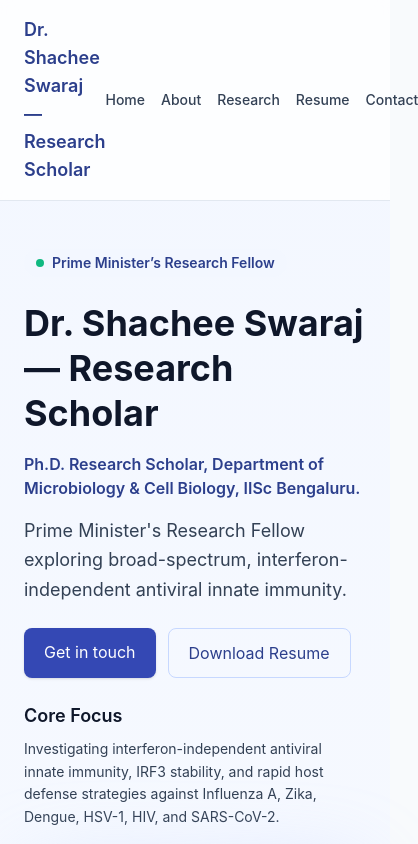
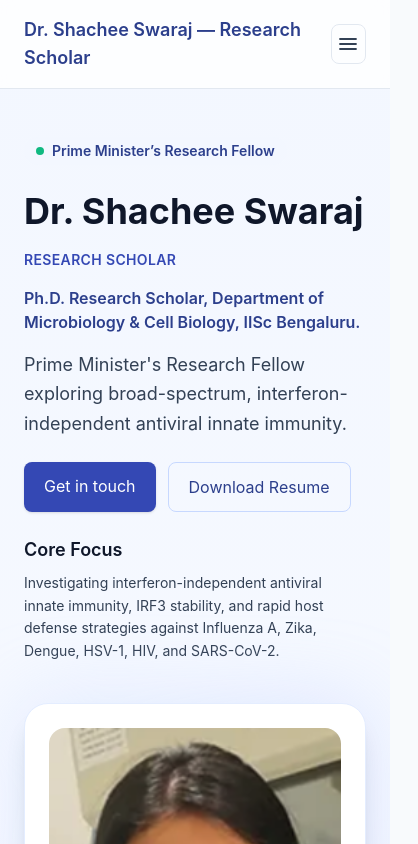
Before and after one commit to midhadomains/Shachee_Nextjs, a Next.js app: page / in a window 390 px wide. Shown: the top 844 px of the page, 418 px wide, since content can reach past the window. Built offline with nearby package versions, Linux system fonts and the light colour scheme.

Commit message:
hamburger working

```diff
--- a/components/Header.js
+++ b/components/Header.js
@@ -1,8 +1,18 @@
+import { useState } from "react";
 import Link from "next/link";
 import { siteData } from "../data/siteData";
 
 export default function Header() {
   const { site, social } = siteData;
+  const [menuOpen, setMenuOpen] = useState(false);
+
+  const navLinks = [
+    { href: "/", label: "Home" },
+    { href: "/about", label: "About" },
+    { href: "/#research", label: "Research" },
+    { href: "/api/resume", label: "Resume", external: true },
+    { href: "/#contact", label: "Contact" }
+  ];
 
   const socials = [
     { id: "github", href: social.github, label: "GitHub", svg: <path d="M12 .5C5.6.5.5 5.7.5 12.2c0 5.2 3.4 9.6 8.2 11.2.6.1.8-.3.8-.6v-2c-3.3.8-4-1.6-4-1.6-.5-1.3-1.1-1.6-1.1-1.6-.9-.7.1-.7.1-.7 1 .1 1.6 1 1.6 1 .9 1.6 2.4 1.1 3 .8.1-.7.4-1.1.7-1.4-2.6-.3-5.3-1.3-5.3-5.8 0-1.3.5-2.4 1.2-3.3-.1-.3-.5-1.5.1-3.1 0 0 1-.3 3.4 1.2a11.5 11.5 0 0 1 6.2 0c2.4-1.5 3.4-1.2 3.4-1.2.6 1.6.2 2.8.1 3.1.8.9 1.2 2 1.2 3.3 0 4.5-2.7 5.5-5.3 5.8.4.3.8.9.8 1.9v2.9c0 .3.2.7.8.6A11.8 11.8 0 0 0 23.5 12C23.5 5.7 18.4.5 12 .5z" /> },
@@ -16,22 +26,26 @@ export default function Header() {
         <Link href="/" className="text-lg font-semibold text-brand-800 hover:text-brand-600">
           {site.title}
         </Link>
-        <nav aria-label="Primary">
+        <nav aria-label="Primary" className="hidden md:block">
           <ul className="flex items-center gap-4 text-sm font-medium text-slate-700">
-            <li><Link href="/" className="hover:text-brand-700">Home</Link></li>
-            <li><Link href="/about" className="hover:text-brand-700">About</Link></li>
-            <li><Link href="/#research" className="hover:text-brand-700">Research</Link></li>
-            <li>
+            {navLinks.map(link => (
+              <li key={link.href}>
+                {link.external ? (
                   <a
-                href="/api/resume"
+                    href={link.href}
                     target="_blank"
                     rel="noreferrer"
                     className="hover:text-brand-700"
                   >
-                Resume
+                    {link.label}
                   </a>
+                ) : (
+                  <Link href={link.href} className="hover:text-brand-700">
+                    {link.label}
+                  </Link>
+                )}
               </li>
-            <li><Link href="/#contact" className="hover:text-brand-700">Contact</Link></li>
+            ))}
           </ul>
         </nav>
         <div className="hidden sm:flex items-center gap-3">
@@ -41,7 +55,119 @@ export default function Header() {
             </a>
           ))}
         </div>
+        <button
+          type="button"
+          className="md:hidden inline-flex items-center justify-center w-10 h-10 rounded-lg border border-slate-200 text-slate-700 hover:bg-brand-50"
+          aria-label="Toggle menu"
+          aria-expanded={menuOpen}
+          onClick={() => setMenuOpen(prev => !prev)}
+        >
+          <svg xmlns="http://www.w3.org/2000/svg" viewBox="0 0 24 24" className="w-6 h-6" aria-hidden="true">
+            {menuOpen ? (
+              <path stroke="currentColor" strokeWidth="1.8" strokeLinecap="round" d="M6 6l12 12M6 18L18 6" />
+            ) : (
+              <path stroke="currentColor" strokeWidth="1.8" strokeLinecap="round" d="M4 7h16M4 12h16M4 17h16" />
+            )}
+          </svg>
+        </button>
       </div>
+      {menuOpen && (
+        <div
+          style={{
+            position: "fixed",
+            top: 0,
+            left: 0,
+            width: "100vw",
+            height: "100vh",
+            zIndex: 2000
+          }}
+        >
+          <div
+            style={{
+              position: "absolute",
+              inset: 0,
+              backgroundColor: "rgba(15,23,42,0.75)"
+            }}
+            onClick={() => setMenuOpen(false)}
+            aria-label="Close menu overlay"
+          />
+          <div
+            style={{
+              position: "absolute",
+              top: 0,
+              right: 0,
+              height: "auto",
+              maxHeight: "90vh",
+              width: "60vw",
+              maxWidth: "480px",
+              minWidth: "200px",
+              background: "#ffffff",
+              color: "#0f172a",
+              boxShadow: "0 20px 60px rgba(0,0,0,0.25)",
+              borderLeft: "1px solid #e2e8f0",
+              display: "flex",
+              flexDirection: "column",
+              overflow: "hidden"
+            }}
+          >
+            <div className="px-5 py-4 flex justify-end border-b border-slate-200">
+              <button
+                onClick={() => setMenuOpen(false)}
+                aria-label="Close menu"
+                className="text-brand-800 hover:text-brand-900"
+              >
+                <svg viewBox="0 0 24 24" className="w-6 h-6" stroke="currentColor" strokeWidth="1.8" strokeLinecap="round">
+                  <path d="M6 6l12 12M6 18L18 6" />
+                </svg>
+              </button>
+            </div>
+            <div style={{ flex: 1, overflowY: "auto" }}>
+              <ul className="divide-y divide-slate-200 text-sm font-semibold">
+                {navLinks.map(link => {
+                  const isResume = link.label === "Resume";
+                  const itemClass = isResume
+                    ? "block py-4 px-5 bg-gradient-to-r from-orange-50 to-rose-50 text-brand-800 shadow-sm"
+                    : "block py-4 px-5 hover:bg-slate-50";
+                  return (
+                    <li key={link.href}>
+                      {link.external ? (
+                        <a
+                          href={link.href}
+                          target="_blank"
+                          rel="noreferrer"
+                          className={itemClass}
+                          onClick={() => setMenuOpen(false)}
+                        >
+                          {link.label}
+                        </a>
+                      ) : (
+                        <Link href={link.href} className={itemClass} onClick={() => setMenuOpen(false)}>
+                          {link.label}
+                        </Link>
+                      )}
+                    </li>
+                  );
+                })}
+              </ul>
+            </div>
+            <div className="px-5 py-4 flex items-center gap-3 border-t border-slate-200">
+              {socials.map(s => (
+                <a
+                  key={s.id}
+                  href={s.href || "#"}
+                  target="_blank"
+                  rel="noreferrer"
+                  aria-label={s.label}
+                  className="p-2 text-slate-600 hover:text-brand-700 hover:bg-brand-50 rounded-full transition"
+                  onClick={() => setMenuOpen(false)}
+                >
+                  <svg aria-hidden="true" viewBox="0 0 24 24" className="w-5 h-5 fill-current">{s.svg}</svg>
+                </a>
+              ))}
+            </div>
+          </div>
+        </div>
+      )}
     </header>
   );
 }
--- a/pages/index.js
+++ b/pages/index.js
@@ -15,7 +15,8 @@ export default function Home() {
             Prime Minister’s Research Fellow
           </span>
           <div className="space-y-4">
-            <h1 className="text-4xl sm:text-5xl font-bold text-slate-900 leading-tight">{site.title}</h1>
+            <h1 className="text-4xl sm:text-5xl font-bold text-slate-900 leading-tight">{site.author}</h1>
+            <p className="text-sm font-semibold text-brand-700 uppercase tracking-wide">Research Scholar</p>
             <p className="text-brand-800 font-semibold">
               Ph.D. Research Scholar, Department of Microbiology &amp; Cell Biology, IISc Bengaluru.
             </p>
```
Lines whose indentation alone changed are shown as unchanged.
